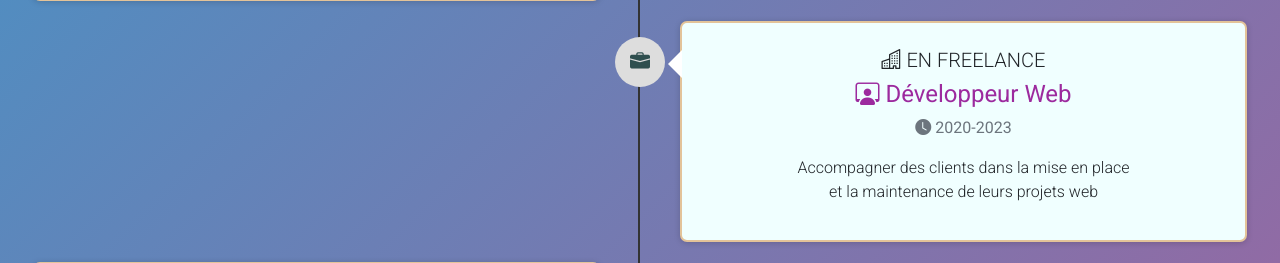
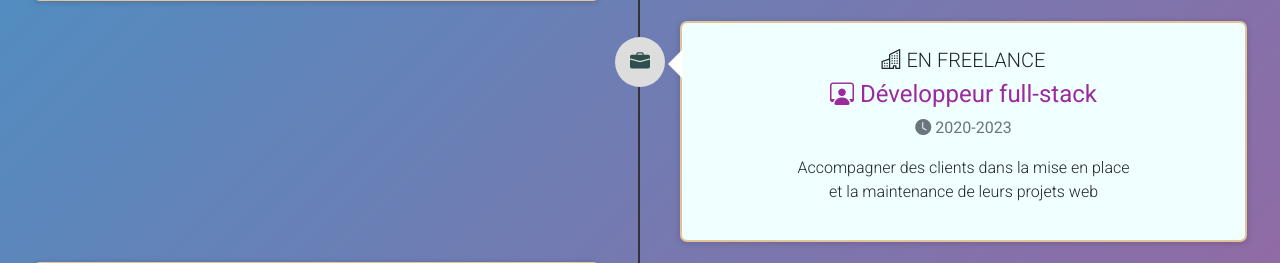
Before and after one commit to mouctarbarry/my-cv-python, a Flask app: page / in a window 1280 px wide. Shown: the part 1898-2161 px from the top of the page. Run offline with Flask 3, Linux system fonts and the light colour scheme; some libraries are stand-ins or nearby versions.

Commit message:
Update index.html

```diff
--- a/templates/index.html
+++ b/templates/index.html
@@ -165,7 +165,7 @@
                 <div class="timeline-panel">
                     <div class="timeline-heading">
                         <h3 class="bi bi-buildings"> En freelance</h3>
-                        <h4 class="bi bi-person-workspace"> Développeur Web</h4>
+                        <h4 class="bi bi-person-workspace"> Développeur full-stack</h4>
                         <p class="text-muted"><span class="bi-clock-fill"></span> 2020-2023</p>
                     </div>
                     <div class="timeline-body">
```
